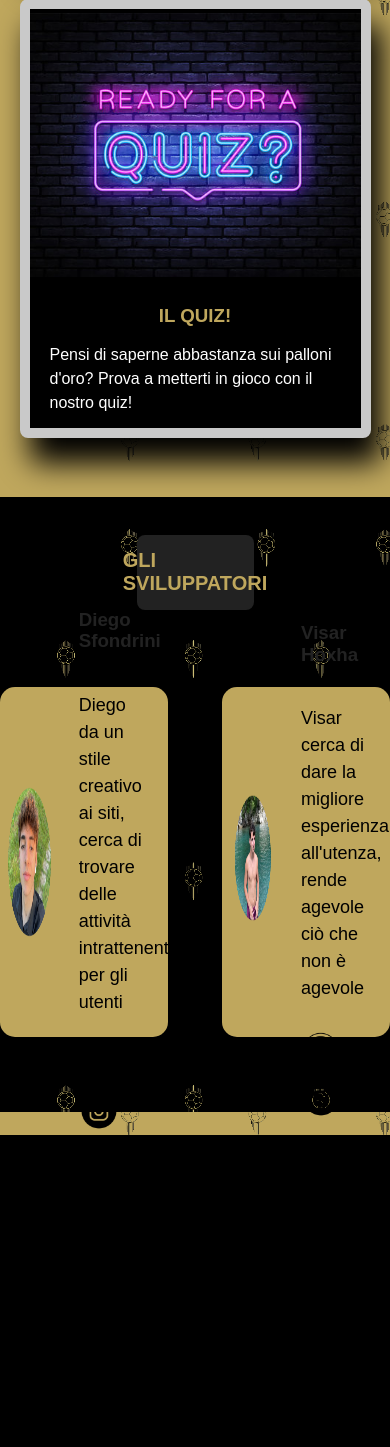
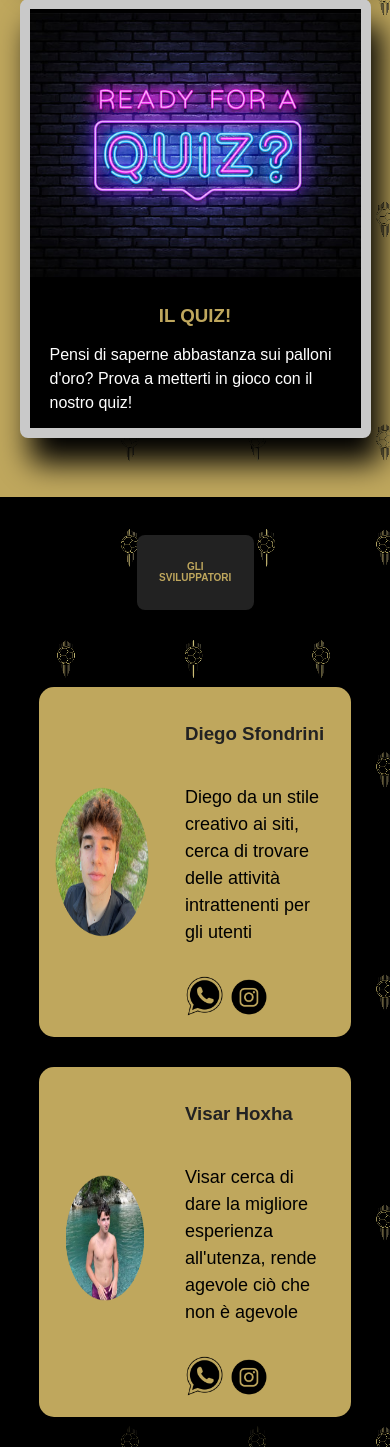
Before and after one commit to viss13/Progetto-Hoxha-Sfondrini, a PHP site: page / in a window 390 px wide. Shown: the part 2078-3525 px from the top of the page. Before the commit the page ends 3213 px from the top, so only its background shows below. Run offline with PHP 8.4, Linux system fonts and the light colour scheme; some web fonts are replaced.

Commit message:
footer home sistemato per smartphone

```diff
--- a/index.html
+++ b/index.html
@@ -149,7 +149,6 @@
                     </div>
                 </div>
             </section>
-            <div class="separatore"></div>
         </footer>
     </div>
 
--- a/style.css
+++ b/style.css
@@ -164,14 +164,21 @@ h3 {margin-bottom: 0;}
     border-radius: 8px;
 
 }
-.sviluppatori__ogg p{font-size: 20px; color: #bfa75d; font-weight: bold;}
-.schede_sv{max-width: 1200px; margin: 40px auto; margin-bottom: 0; display: flex; flex-wrap: wrap; justify-content: space-between;height: 350px;}
+.sviluppatori__ogg p{font-size: 20px; color: #bfa75d; font-weight: bold; text-align: center;}
+.schede_sv{
+    max-width: 1200px;
+    margin: 40px auto;
+    margin-bottom: 0;
+    display: flex;
+    flex-wrap: wrap;
+    justify-content: space-between;
+    height: 350px;}
 .scheda{
     width: 43%;
     background: #bfa75d;
     border-radius: 15px;
     box-shadow: 10px 25px 30px black;
-    height: 100%;
+    height: 350px;
     display: flex;
 }
 .flex_center{display: flex; align-items: center; width: 45%; justify-content: center;}
@@ -358,5 +365,8 @@ main {width: 85%; padding: 10px;}
     /* text */
     .text__titolo{transform: scale(0.7);}
 
-
+    /* footer */
+    .sviluppatori__ogg p{transform: scale(0.5);}
+    .schede_sv{height: 760px; flex-direction: column;}
+    .scheda{width: 80%; margin: 0 auto 30px auto;}
 }
```
